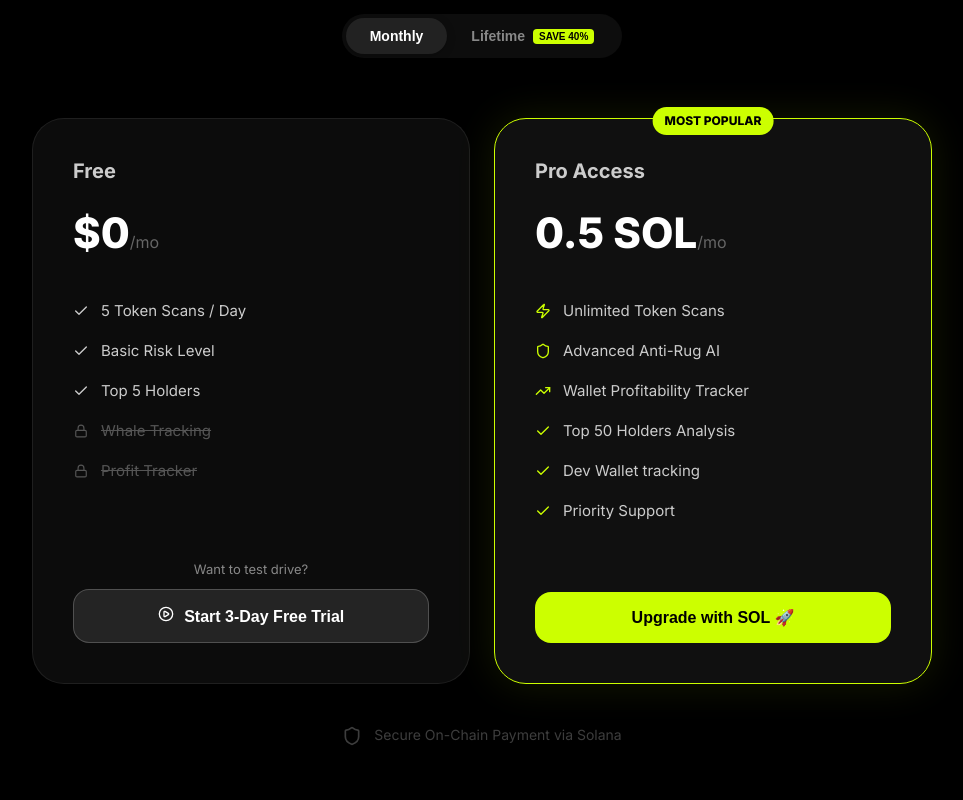
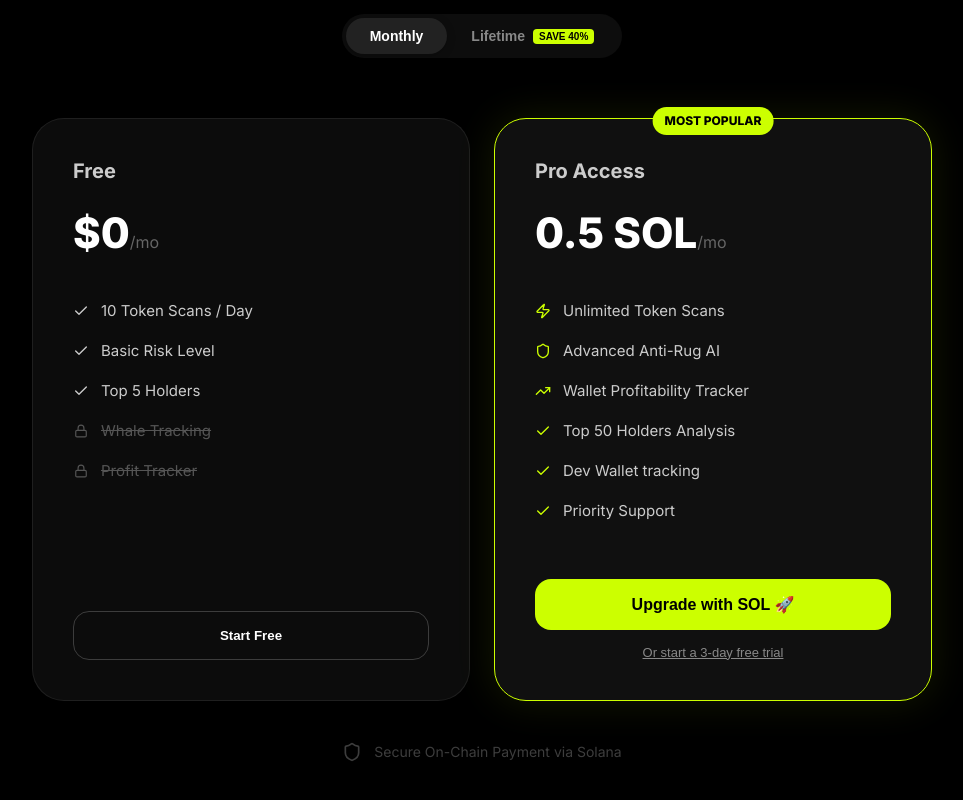
Before and after one commit to systoai-design/memesense, a Next.js app: page /upgrade in a window 1280 px wide. Shown: the part 318-1118 px from the top of the page, without its empty margins (158-1121 px from the left). Built offline with nearby package versions, Linux system fonts and the light colour scheme.

Commit message:
Fix payment RPC 403 error and update upgrade UI

```diff
--- a/app/upgrade/page.js
+++ b/app/upgrade/page.js
@@ -57,8 +57,16 @@
             if (!userPubKey) throw new Error('Wallet connection failed');
 
             // 2. Create Transaction
-            setStatus('Creating transaction...');
-            const connection = new Connection('https://api.mainnet-beta.solana.com'); // Or use your RPC env if exposed
+            // 2. Create Transaction
+            // STRICT PRIORITY: 1. Client-side Env | 2. API Config | 3. Permissive Public RPC (Ankr)
+            const rpc = process.env.NEXT_PUBLIC_RPC_URL || config?.rpcUrl || 'https://rpc.ankr.com/solana';
+
+            setStatus(`Initializing tx...`);
+            console.log('[Upgrade] Using RPC:', rpc);
+
+            const connection = new Connection(rpc, 'confirmed');
+
+            // This is the line that usually fails with 403 on bad RPCs
             const latestBlock = await connection.getLatestBlockhash();
 
             const transaction = new Transaction({
@@ -104,8 +112,9 @@
             }, 1000);
 
         } catch (err) {
-            console.error(err);
-            setError(err.message || 'Payment failed');
+            console.error('[Payment Error]', err);
+            const rpcUsed = process.env.NEXT_PUBLIC_RPC_URL ? 'Helius/Private' : 'Public';
+            setError(`Payment Failed: ${err.message}. RPC: ${rpcUsed}`);
             setLoading(false);
         }
     };
@@ -199,27 +208,27 @@
                             </div>
                         </div>
                         <ul className={styles.featureList}>
-                            <li><Check size={16} /> 5 Token Scans / Day</li>
+                            <li><Check size={16} /> 10 Token Scans / Day</li>
                             <li><Check size={16} /> Basic Risk Level</li>
                             <li><Check size={16} /> Top 5 Holders</li>
                             <li className={styles.disabled}><Lock size={14} /> Whale Tracking</li>
                             <li className={styles.disabled}><Lock size={14} /> Profit Tracker</li>
                         </ul>
 
-                        {/* TRIAL BUTTON */}
-                        <div style={{ marginTop: 'auto', paddingTop: 20 }}>
-                            <div style={{ fontSize: 13, color: '#888', marginBottom: 10, textAlign: 'center' }}>
-                                Want to test drive?
-                            </div>
-                            <button
-                                className={styles.upgradeBtn}
-                                onClick={handleTrial}
-                                disabled={loading}
-                                style={{ background: 'rgba(255,255,255,0.1)', color: 'white', border: '1px solid rgba(255,255,255,0.2)' }}
-                            >
-                                <PlayCircle size={16} style={{ marginRight: 6 }} /> Start 3-Day Free Trial
-                            </button>
-                        </div>
+                        {/* Trial button moved to Pro card */}
+                        <button
+                            className={styles.currentBtn}
+                            onClick={() => router.push('/app')}
+                            style={{
+                                marginTop: 'auto',
+                                background: 'transparent',
+                                border: '1px solid rgba(255,255,255,0.2)',
+                                color: '#fff',
+                                cursor: 'pointer'
+                            }}
+                        >
+                            Start Free
+                        </button>
                     </div>
 
                     {/* Pro Plan */}
@@ -247,6 +256,24 @@
                         >
                             {loading ? 'Processing...' : 'Upgrade with SOL 🚀'}
                         </button>
+
+                        {/* TRIAL BUTTON MOVED HERE */}
+                        <button
+                            onClick={handleTrial}
+                            disabled={loading}
+                            style={{
+                                marginTop: 15,
+                                background: 'transparent',
+                                color: '#888',
+                                border: 'none',
+                                fontSize: '13px',
+                                cursor: 'pointer',
+                                textDecoration: 'underline',
+                                width: '100%'
+                            }}
+                        >
+                            Or start a 3-day free trial
+                        </button>
                     </div>
                 </div>
 
```
